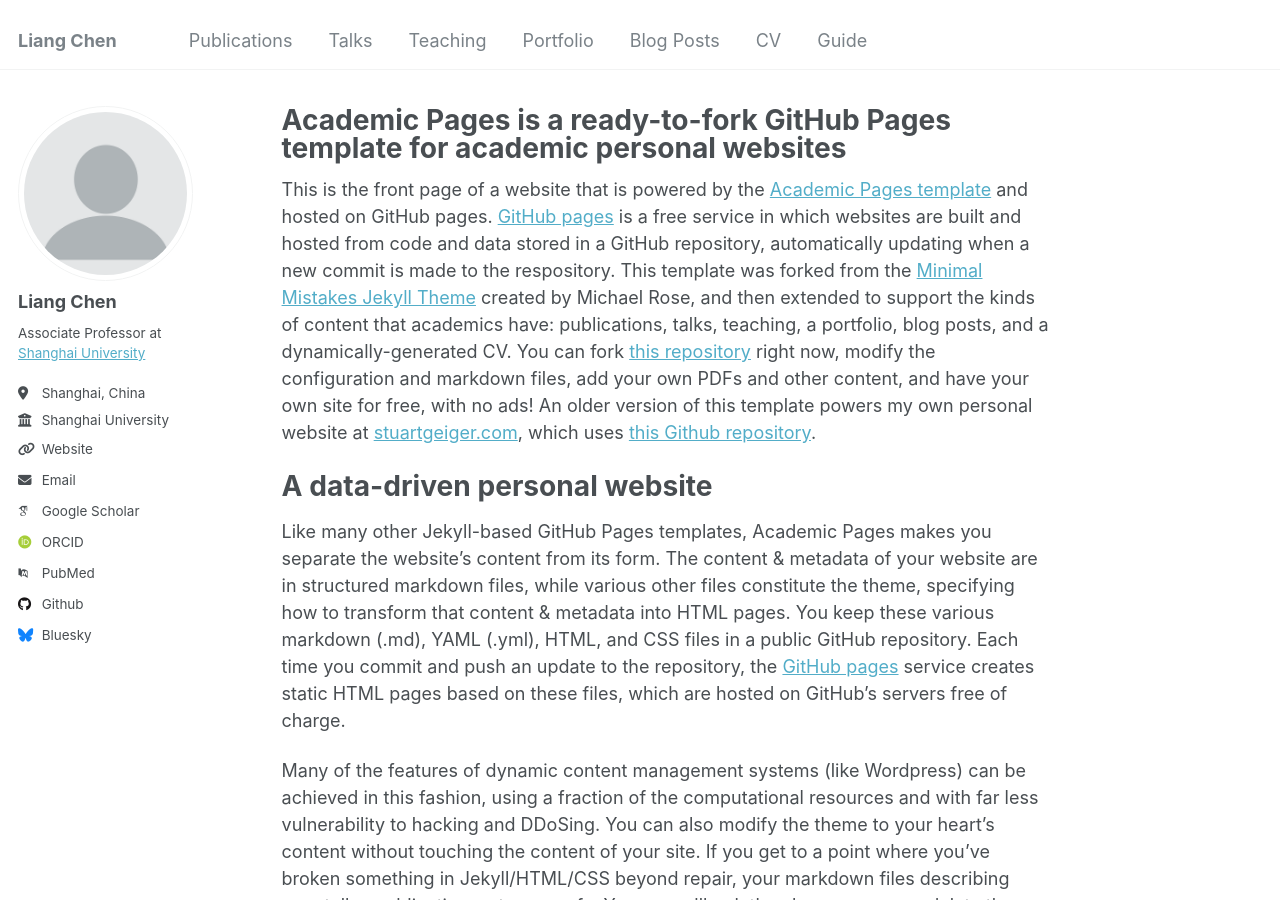
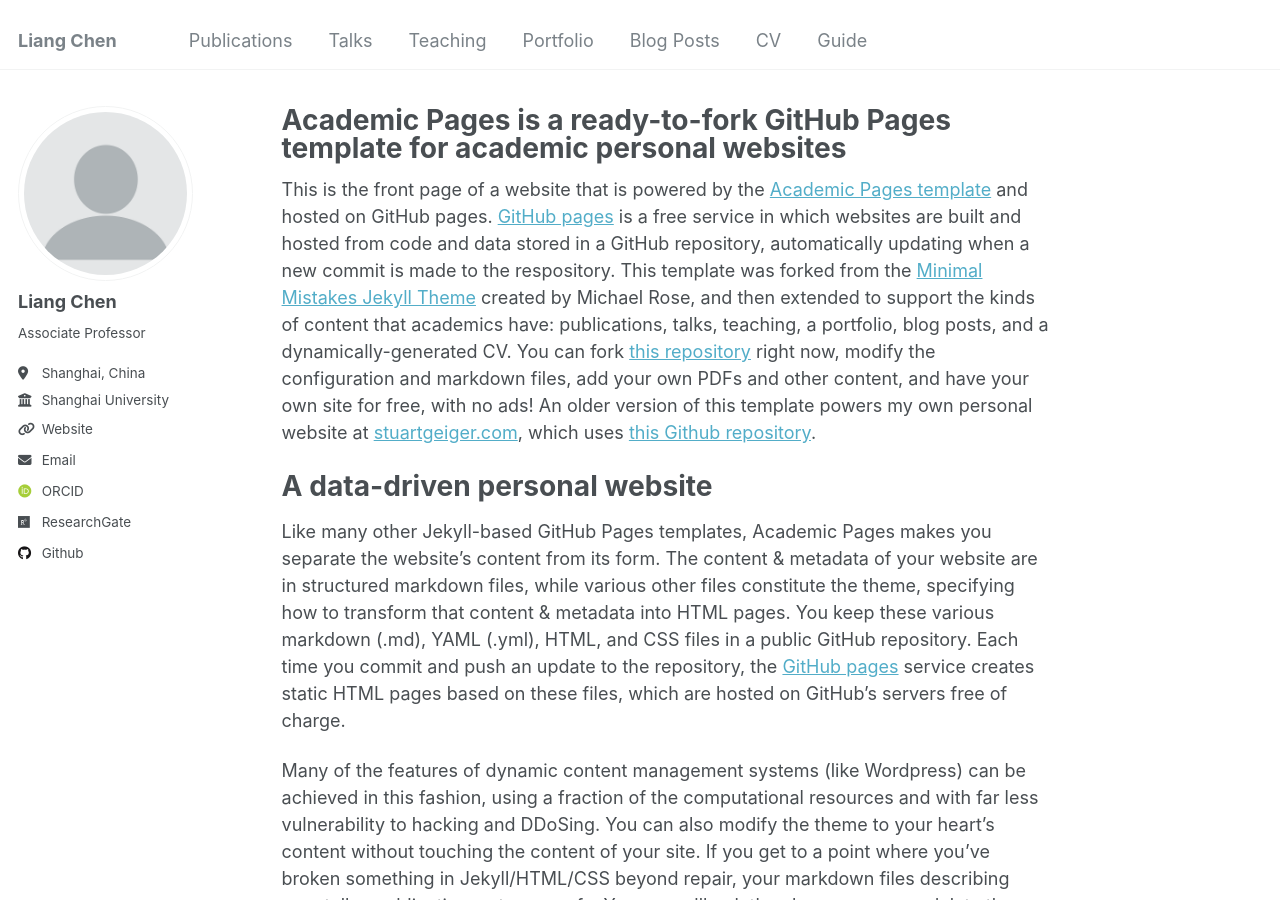
Before and after one commit to leonchenucr/leonchenucr.github.io, a Jekyll site: the page built from _pages/about.md, in a window 1280 px wide and 900 px high. Built offline with Jekyll 4.4.1, drawn with Linux system fonts in a browser that asks for light colours; some web fonts are replaced; part of the change alters nothing that is shown.

Commit message:
Update _config.yml

```diff
--- a/_config.yml
+++ b/_config.yml
@@ -24,7 +24,7 @@ author:
   avatar           : "profile.png"
   name             : "Liang Chen"
   pronouns         : # example: "she/her"
-  bio              : "Associate Professor at <a href='https://www.shu.edu.cn/'>Shanghai University</a>"
+  bio              : "Associate Professor"
   location         : "Shanghai, China"
   employer         : "Shanghai University"
   uri              : https://www.shu.edu.cn/
@@ -32,23 +32,23 @@ author:
 
   # Academic websites
   arxiv            : # URL - Update with the correct link to your profile
-  googlescholar    : "https://scholar.google.com/citations?user=PS_CX0AAAAAJ"
+  googlescholar    : #"https://scholar.google.com/citations?user=PS_CX0AAAAAJ"
   impactstory      : # URL
-  orcid            : "http://orcid.org/yourorcidurl"
+  orcid            : "https://orcid.org/0000-0002-5373-0328"
   semantic         : # URL
-  pubmed           : "https://www.ncbi.nlm.nih.gov/pubmed/?term=john+snow"
-  researchgate     : # URL
+  pubmed           : #"https://www.ncbi.nlm.nih.gov/pubmed/?term=john+snow"
+  researchgate     : https://www.researchgate.net/profile/Liang-Chen-101
 
   # Repositories and software development
   bitbucket        : # Username - Update with your username on the site
   codepen          : # Username
   dribbble         : # Username
-  github           : "academicpages"
+  github           : "leonchenucr"
   kaggle           : # Username
   stackoverflow    : # User number or user number and name (i.e., use "1" or "1/jeff-atwood")
 
   # Social media
-  bluesky          : "bsky.app" # Replace this with you Bluesky username
+  bluesky          : #"bsky.app" # Replace this with you Bluesky username
   facebook         : # Username
   flickr           : # Username
   foursquare       : # Username
```
